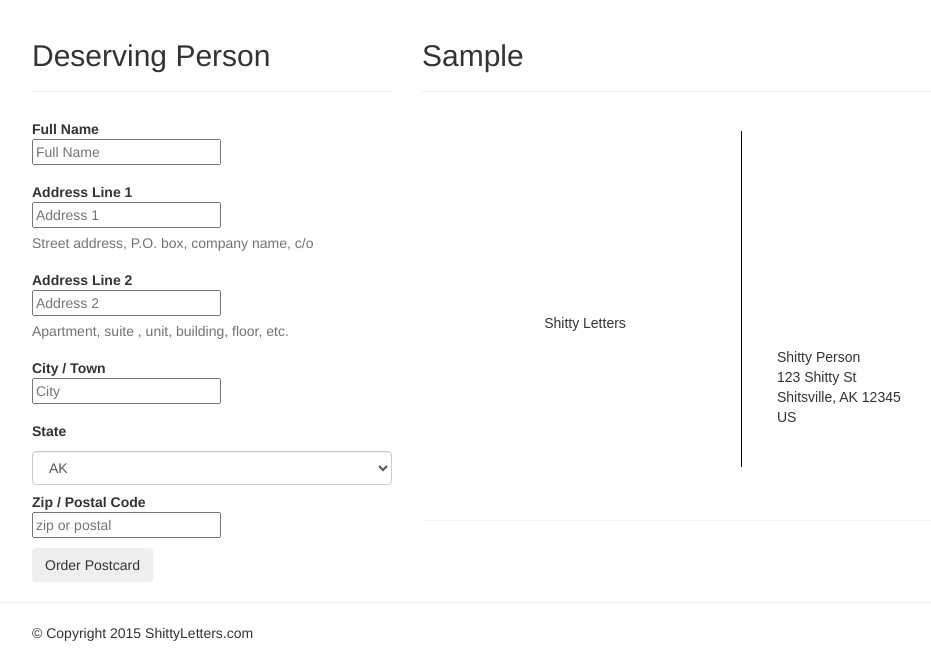
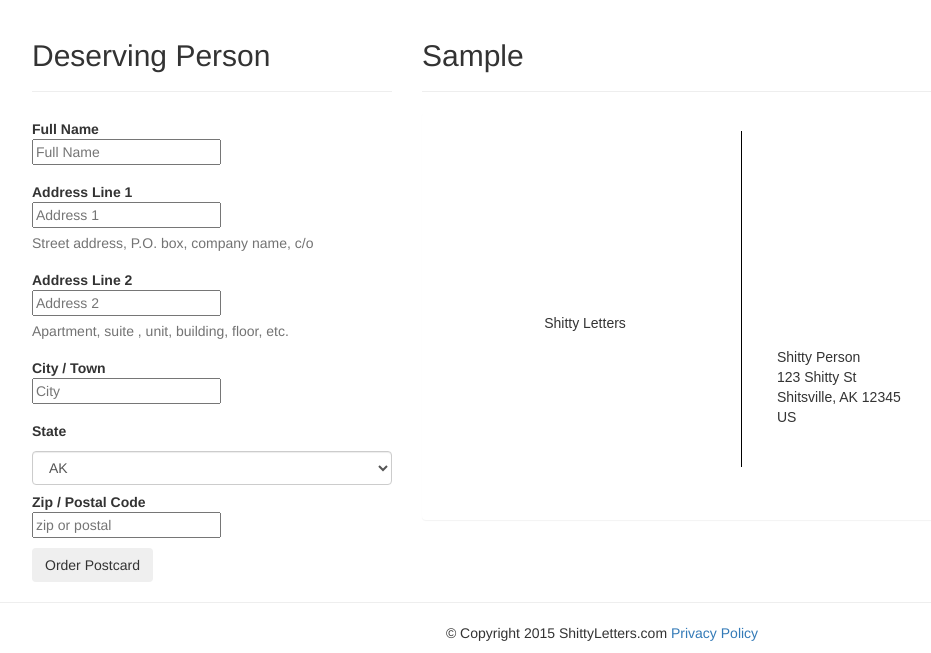
Before and after one commit to streed/shittyLetters, a Flask app: page / in a window 1280 px wide. Shown: the part 404-1057 px from the top of the page, without its empty margins (38-969 px from the left). Run offline with Flask 2, Linux system fonts and the light colour scheme; data that the repository does not hold is empty; some libraries are stand-ins or nearby versions.

Commit message:
Let's make this legal...stupid privacy policies

```diff
--- a/shittyLetters/templates/base.html
+++ b/shittyLetters/templates/base.html
@@ -92,7 +92,9 @@
   <div id="footer">
     <div class="container">
     {% block footer %}
-      &copy; Copyright 2015 ShittyLetters.com
+    <p class='text-center'>
+      &copy; Copyright 2015 ShittyLetters.com <a href="//www.iubenda.com/privacy-policy/330231" class="iubenda-white iubenda-embed" title="Privacy Policy">Privacy Policy</a><script type="text/javascript">(function (w,d) {var loader = function () {var s = d.createElement("script"), tag = d.getElementsByTagName("script")[0]; s.src = "//cdn.iubenda.com/iubenda.js"; tag.parentNode.insertBefore(s,tag);}; if(w.addEventListener){w.addEventListener("load", loader, false);}else if(w.attachEvent){w.attachEvent("onload", loader);}else{w.onload = loader;}})(window, document);</script>
+    </p>
     {% endblock %}
     </div>
   </div>
```
